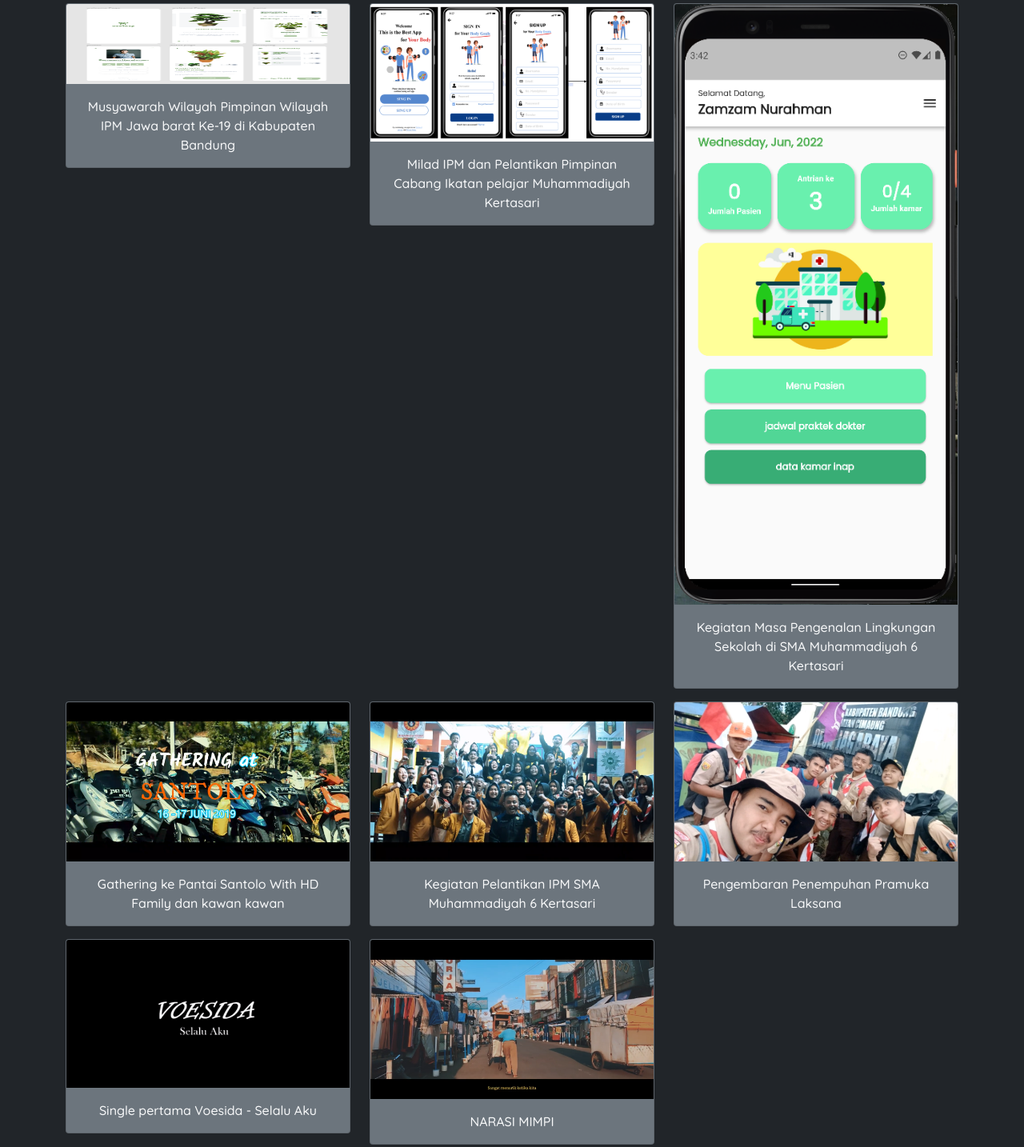
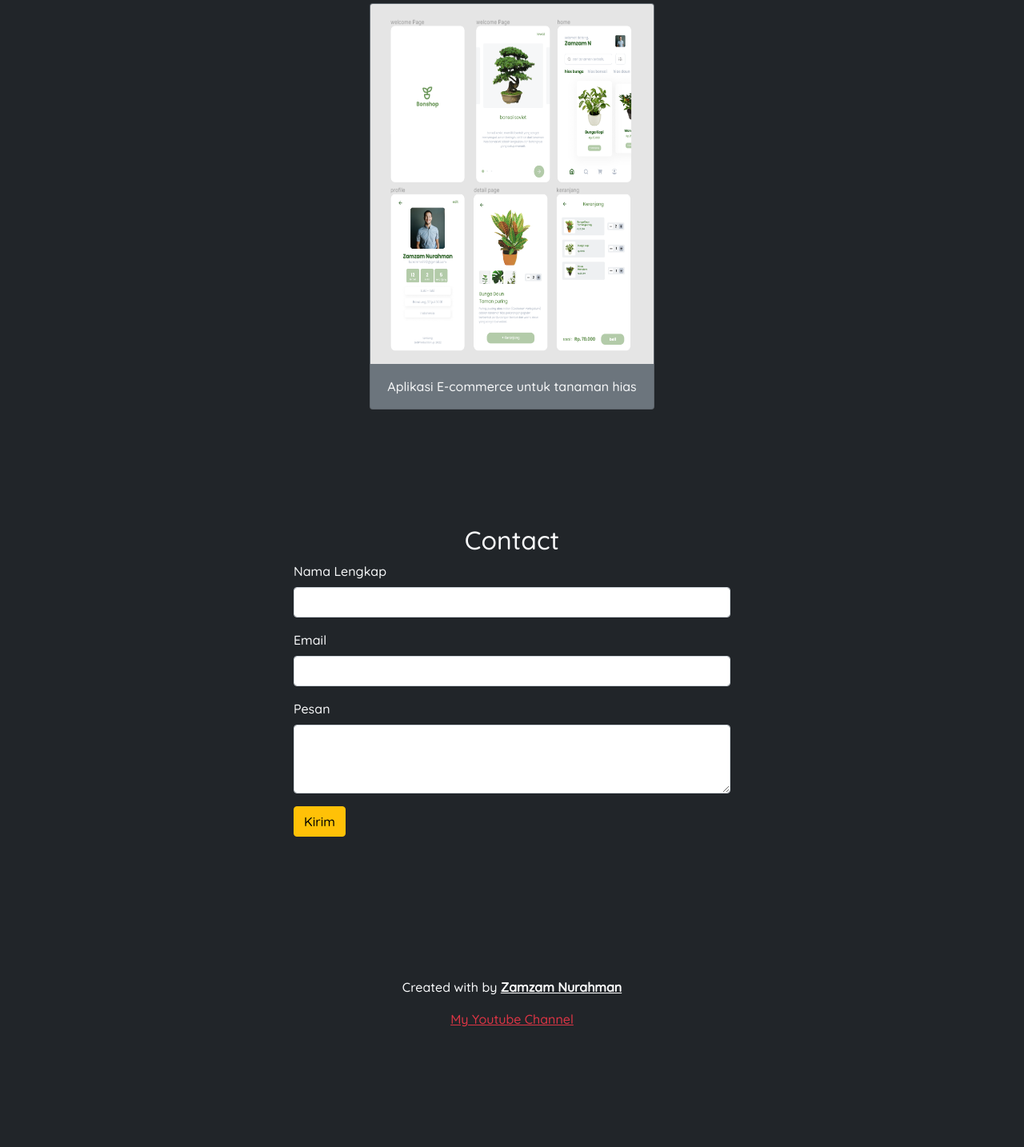
Before and after one commit to Zamznr/Zamznr.github.io, a plain HTML site: page index.html in a window 1280 px wide. Shown: the part 1204-2638 px from the top of the page at 80% size. After the commit the page ends 2554 px from the top, so only its background shows below. Drawn offline with nearby package versions, Linux system fonts and the light colour scheme.

Commit message:
add account

```diff
--- a/index.html
+++ b/index.html
@@ -63,7 +63,9 @@
           alt="icon account instagram"></a>
       <a href="https://www.facebook.com/zamzamnrrahman.zamzamnrrahman/"><img class="fb" src="img/sosmed/fb.png"
           alt="icon fb"></a>
+      <a href="https://g.dev/zednr"><img class="gd" src="img/sosmed/gd.png" alt=""></a>
       <a href="https://github.com/Zamznr"><img class="git" src="img/sosmed/github.png" alt=""></a>
+      <a href="https://twitter.com/zamzamnurahman"><img class="twitter" src="img/sosmed/twitter.png" alt=""></a>
     </div>
   </section>
   <!-- Akhir Jumbotron -->
@@ -105,89 +107,19 @@
         </div>
       </div>
       <div class="row">
-        <div class="col-md-4 mb-3">
+        <div class="col-md-4 mb-3 offset-4">
           <div class="card bg-secondary text-light" data-aos="flip-left" data-aos-delay="100">
             <a href="https://youtu.be/-EC3EMhJHoo">
-              <img src="img/galery/1.png" height="100" class="card-img-top" alt="Galery 1" />
+              <img src="img/galery/1.png" height="450" class="card-img-top" alt="Galery 1" />
             </a>
             <div class="card-body">
-              <p class="card-text caption">Musyawarah Wilayah Pimpinan Wilayah IPM Jawa barat Ke-19 di Kabupaten Bandung
+              <p class="card-text caption">
+                Aplikasi E-commerce untuk tanaman hias
               </p>
             </div>
           </div>
         </div>
-        <div class="col-md-4 mb-3">
-          <div class="card bg-secondary text-light" data-aos="flip-left" data-aos-delay="300">
-            <a href="https://youtu.be/MpYTekJEt-I">
-              <img src="img/galery/2.png" class="card-img-top" alt="Galery 1" />
-            </a>
-            <div class="card-body">
-              <p class="card-text caption">Milad IPM dan Pelantikan Pimpinan Cabang Ikatan pelajar Muhammadiyah
-                Kertasari</p>
-            </div>
-          </div>
-        </div>
-        <div class="col-md-4 mb-3">
-          <div class="card bg-secondary text-light" data-aos="flip-left" data-aos-delay="400">
-            <a href="https://youtu.be/81UebmcbQPw">
-              <img src="img/galery/3.png" class="card-img-top" alt="Galery 1" />
-            </a>
-            <div class="card-body">
-              <p class="card-text caption">Kegiatan Masa Pengenalan Lingkungan Sekolah di SMA Muhammadiyah 6 Kertasari
-              </p>
-            </div>
-          </div>
-        </div>
-        <div class="col-md-4 mb-3">
-          <div class="card bg-secondary text-light" data-aos="flip-left" data-aos-delay="500">
-            <a href="https://youtu.be/QL5_nWMAiDA">
-              <img src="img/galery/4.png" class="card-img-top" alt="Galery 1" />
-            </a>
-            <div class="card-body">
-              <p class="card-text caption">Gathering ke Pantai Santolo With HD Family dan kawan kawan</p>
-            </div>
-          </div>
-        </div>
-        <div class="col-md-4 mb-3">
-          <div class="card bg-secondary text-light" data-aos="flip-left" data-aos-delay="600">
-            <a href="https://youtu.be/iwg1oE5TExQ">
-              <img src="img/galery/5.png" class="card-img-top" alt="Galery 1" />
-            </a>
-            <div class="card-body">
-              <p class="card-text caption">Kegiatan Pelantikan IPM SMA Muhammadiyah 6 Kertasari</p>
-            </div>
-          </div>
-        </div>
-        <div class="col-md-4 mb-3">
-          <div class="card bg-secondary text-light" data-aos="flip-left" data-aos-delay="700">
-            <a href="https://youtu.be/ZMbWwI3LHrU">
-              <img src="img/galery/6.png" class="card-img-top" alt="Galery 1" />
-            </a>
-            <div class="card-body">
-              <p class="card-text caption">Pengembaran Penempuhan Pramuka Laksana</p>
-            </div>
-          </div>
-        </div>
-        <div class="col-md-4 mb-3 ">
-          <div class="card bg-secondary text-light" data-aos="flip-left" data-aos-delay="200">
-            <a href="https://youtu.be/0xkkrBrWmMU">
-              <img src="img/galery/7.png " class="card-img-top" alt="Galery 1" />
-            </a>
-            <div class="card-body">
-              <p class="card-text caption">Single pertama Voesida - Selalu Aku</p>
-            </div>
-          </div>
-        </div>
-        <div class="col-md-4 mb-3 ">
-          <div class="card bg-secondary text-light" data-aos="flip-left" data-aos-delay="200">
-            <a href="https://youtu.be/kDYtrTDKl28">
-              <img src="img/galery/8.png " class="card-img-top" alt="Galery 1" />
-            </a>
-            <div class="card-body">
-              <p class="card-text caption"> NARASI MIMPI </p>
-            </div>
-          </div>
-        </div>
+
       </div>
     </div>
     </div>
--- a/style.css
+++ b/style.css
@@ -1,4 +1,3 @@
-
 body {
   font-family: 'Quicksand', sans-serif;
 }
@@ -53,6 +52,28 @@ body {
   height: 35px;
 }
 
+.twitter {
+  margin-left: 5px;
+  width: 30px;
+  height: 30px;
+}
+
+.twitter:hover {
+  background-color: #ffc107;
+  border-radius: 100%;
+}
+
+.gd {
+  width: 30px;
+  height: 30px;
+  margin: 5px;
+}
+
+.gd:hover {
+  background-color: #ffc107;
+  border-radius: 100%;
+}
+
 #home {
   background-color: #212529;
 }
@@ -61,16 +82,16 @@ body {
   padding-bottom: 5rem;
 }
 
-.img-skill{
+.img-skill {
   margin-top: 100px;
 }
 
-.img-skill img{
+.img-skill img {
   filter: saturate(0);
   padding: 0px;
 }
 
-.img-skill img:hover{
+.img-skill img:hover {
   filter: saturate(1);
 }
 
```
Also changed, not shown: img/sosmed/gd.png (added), img/sosmed/twitter.png (added).
